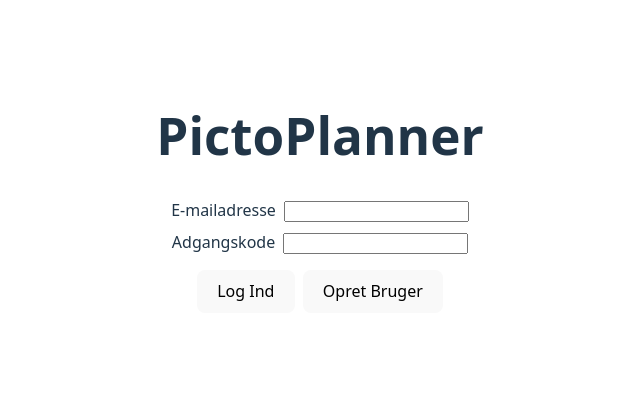
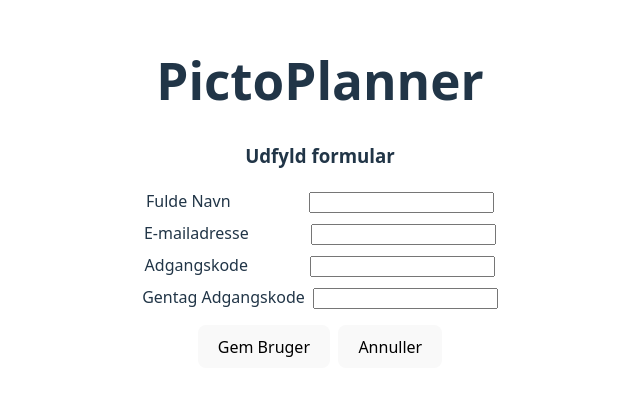
Before and after one commit to hund555/Pictogram_3_Semester, a React (Vite) app in the folder react_webapplication/: page /registerUser in a window 1280 px wide. Shown: the part 207-602 px from the top of the page, without its empty margins (320-960 px from the left). Built offline with nearby package versions, Linux system fonts and the light colour scheme.

Commit message:
RegisterNewUserSite in progress

```diff
--- a/react_webapplication/package.json
+++ b/react_webapplication/package.json
@@ -11,7 +11,8 @@
   },
   "dependencies": {
     "react": "^19.2.0",
-    "react-dom": "^19.2.0"
+    "react-dom": "^19.2.0",
+    "react-router-dom": "^7.9.6"
   },
   "devDependencies": {
     "@eslint/js": "^9.39.1",
--- a/react_webapplication/src/App.tsx
+++ b/react_webapplication/src/App.tsx
@@ -1,10 +1,18 @@
+import { BrowserRouter, Routes, Route } from "react-router-dom";
 import LoginHomePage from "./UI/LoginHomePage";
+import RegisterNewUser from "./UI/RegisterNewUser";
 import './App.css'
 
 function App() {
 
+    {/* SPA */}
     return (
-        <LoginHomePage />
+        <BrowserRouter>
+            <Routes>
+                <Route path="/" element={<LoginHomePage />} />
+                <Route path="/registerUser" element={<RegisterNewUser />} />
+            </Routes>
+        </BrowserRouter>
     );
 }
 
--- a/react_webapplication/src/UI/LoginHomePage.tsx
+++ b/react_webapplication/src/UI/LoginHomePage.tsx
@@ -1,10 +1,12 @@
 import { useState } from "react";
+import { useNavigate } from "react-router-dom";
 
 function LoginHomePage() {
     const [email, setEmail] = useState<string>("");
     const [password, setPassword] = useState<string>("");
     const [error, setError] = useState<string | null>(null);
 
+    const navigateToSite = useNavigate();
 
     function handleLogin() {
         if (email === "") {
@@ -18,7 +20,7 @@ function LoginHomePage() {
 
 
     function registerNewUser() {
-
+        navigateToSite("/registerUser");
     }
 
 
--- a/react_webapplication/src/UI/RegisterNewUser.tsx
+++ b/react_webapplication/src/UI/RegisterNewUser.tsx
@@ -1,5 +1,5 @@
 import { useState } from "react";
-
+import { useNavigate } from "react-router-dom";
 function RegisterNewUser() {
     const [fullName, setFullName] = useState<string>("");
     const [email, setEmail] = useState<string>("");
@@ -7,15 +7,81 @@ function RegisterNewUser() {
     const [repeatPassword, setRepeatPassword] = useState<string>("");
     const [error, setError] = useState<string | null>(null);
 
+    const navigateToSite = useNavigate();
+
+    function handleCreateUser() {
+        if (email === "") {
+            return setError("E-mail skal udfyldes");
+        }
+        else if (password === "") {
+            return setError("Password skal udfyldes");
+        }
+        else if (password === "") {
+            return setError("Password skal udfyldes");
+        }
+        return setError(null);
+    }
+
+
+    function handleCancelRegistration() {
+        navigateToSite("/");
+    }
+
 
     return (
         <div>
             <h1>PictoPlanner</h1>
+            <h3>Udfyld formular</h3>
 
             {/* ===== Input fields ===== */}
 
+            {/* Name field */}
+            <div style={{ marginBottom: "0.5rem" }}>
+                <label style={{ marginRight: "4.9rem" }}>Fulde Navn</label>
+                <input type="text"
+                    value={fullName}
+                    onChange={(e) => setFullName(e.target.value)}
+                />
+            </div>
+
+            {/* E-mailaddress field */}
+            <div style={{ marginBottom: "0.5rem" }}>
+                <label style={{ marginRight: "3.9rem" }}>E-mailadresse</label>
+                <input type="email"
+                    value={email}
+                    onChange={(e) => setEmail(e.target.value)}
+                />
+            </div>
 
 
+            {/* Password field */}
+            <div style={{ marginBottom: "0.5rem" }}>
+                <label style={{ marginRight: "3.9rem" }}>Adgangskode</label>
+                <input type="password"
+                    value={password}
+                    onChange={(e) => setPassword(e.target.value)}
+                />
+            </div>
+
+            {/* Password field */}
+            <div style={{ marginBottom: "0.5rem" }}>
+                <label style={{ marginRight: "0.5rem" }}>Gentag Adgangskode</label>
+                <input type="text"
+                    value={repeatPassword}
+                    onChange={(e) => setRepeatPassword(e.target.value)}
+                />
+            </div>
+
+            {/* ===== Error handler ===== */}
+
+            {error && <p className="error-message">{error}</p>}
+
+            {/* ===== Buttons ===== */}
+
+            <div style={{ display: "flex", gap: "0.5rem", justifyContent: "center", marginTop: "1rem" }}>
+                <button onClick={handleCreateUser}>Gem Bruger</button>
+                <button onClick={handleCancelRegistration}>Annuller</button>
+            </div>
 
         </div>
     )
```
Also changed, not shown: 1 other file (tests, documents, lock files or other folders).
